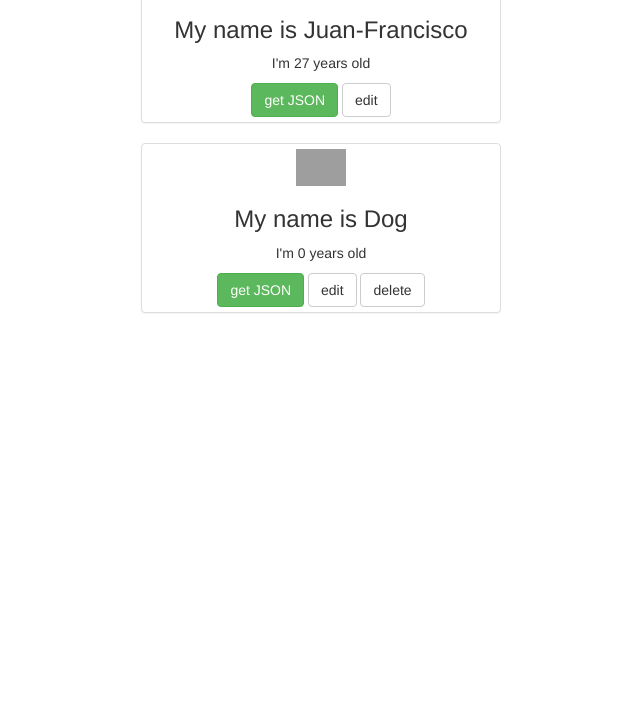
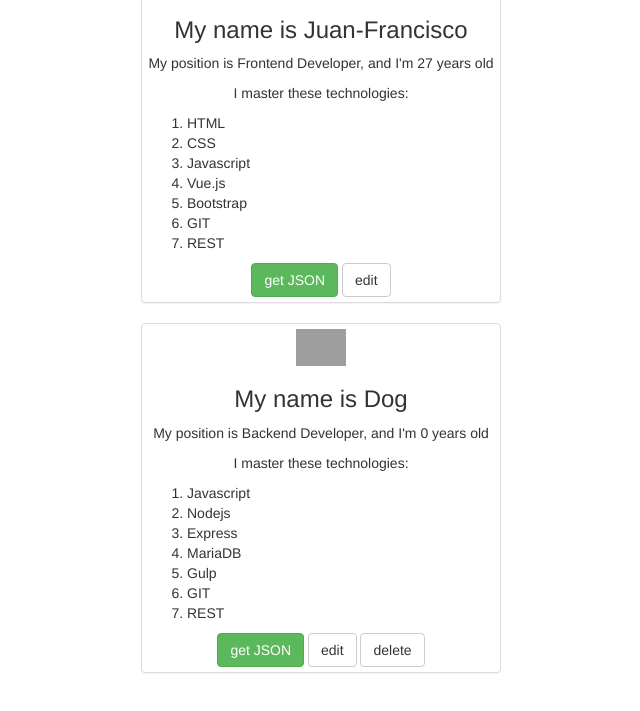
Before and after one commit to jFranciscov/learning-vue, a plain HTML site: page events/index.html in a window 1280 px wide. Shown: the part 57-768 px from the top of the page, without its empty margins (319-959 px from the left). Drawn offline with nearby package versions, Linux system fonts and the light colour scheme; grey boxes are pictures that could not be loaded.

Commit message:
listing technologies component added, delete user functionality

```diff
--- a/events/app.css
+++ b/events/app.css
@@ -9,6 +9,10 @@ ul{
 	margin-top: 10px;
 }
 
+ol{
+	text-align: left;
+}
+
 /* Bootstrap */
 
 .panel{
--- a/events/app.js
+++ b/events/app.js
@@ -1,36 +1,67 @@
+Vue.component('technology-item', {
+	props: ['technology'],
+	template: '<li>{{ technology.name }}</li>'
+});
+
 var app = new Vue({
 	el: '#app',
 	data: {
 		users: [
 		{
-			name: 'Juan-Francisco'
+			id: 0
+			,name: 'Juan-Francisco'
 			,age: 27
 			,photo: 'https://avatars3.githubusercontent.com/u/8474443?v=4&s=40'
+			,position: 'Frontend Developer'
 			,editable: true
 			,editing: false
 			,deletable: false
+			,technologies: [
+			{id: 0, name: 'HTML'}
+			,{id: 1, name: 'CSS'}
+			,{id: 2, name: 'Javascript'}
+			,{id: 3, name: 'Vue.js'}
+			,{id: 4, name: 'Bootstrap'}
+			,{id: 5, name: 'GIT'}
+			,{id: 6, name: 'REST'}
+			]
 
 		},
 		{
-			name: 'Dog'
+			id: 1
+			,name: 'Dog'
 			,age: 0
 			,photo: 'http://zoomiedogs.com/wp-content/uploads/dog-icon1.png'
+			,position: 'Backend Developer'
 			,editable: true
 			,editing: false
 			,deletable: true
+			,technologies: [
+			{id: 0, name: 'Javascript'}
+			,{id: 0, name: 'Nodejs'}
+			,{id: 0, name: 'Express'}
+			,{id: 0, name: 'MariaDB'}
+			,{id: 0, name: 'Gulp'}
+			,{id: 0, name: 'GIT'}
+			,{id: 0, name: 'REST'}
+			]
 		}
 		]
-
 	},
 	methods: {
 		edit: function(user){
 			user.editing = !user.editing;
 		},
-		remove: function(){
-			console.log('removing...');
+		remove: function(id){
+			this.users.splice(id, 1);
 		},
 		getJSON: function(user){
 			console.log(JSON.stringify(user));
 		}
+	},
+	computed: {
+		editButtonText: function(){
+			return this.editing ? 'done' : 'edit';
+		}
 	}
 });
--- a/events/index.html
+++ b/events/index.html
@@ -16,10 +16,16 @@
 						<li v-for="user in users" class="panel panel-default">
 							<img v-bind:src="user.photo">
 							<h3>My name is {{user.name}}</h3>
-							<p>I'm {{user.age}} years old</p>
+							<p>My position is {{user.position}}, and I'm {{user.age}} years old</p>
+							<p>I master these technologies:</p>
+							<p>
+								<ol>
+									<technology-item v-for="item in user.technologies" v-bind:technology="item"></technology-item>
+								</ol>
+							</p>
 							<button v-on:click="getJSON(user)" class="btn btn-success">get JSON</button>
-							<button v-on:click="edit(user)" v-if="user.editable" class="btn btn-default">edit</button>
-							<button v-on:click="remove" v-if="user.deletable" class="btn btn-default">delete</button>
+							<button v-on:click="edit(user)" v-if="user.editable" class="btn btn-default">{{editButtonText}}</button>
+							<button v-on:click="remove(user.id)" v-if="user.deletable" class="btn btn-default">delete</button>
 							<div v-if="user.editing">
 								<h4>Editing</h4>
 								<p>
@@ -27,6 +33,9 @@
 								</p>
 								<p>
 									<input type="text" class="form-control" v-model="user.age">
+								</p>
+								<p>
+									<input type="text" class="form-control" v-model="user.position">
 								</p>
 								<p>
 									<button v-on:click="edit(user)" class="btn btn-default">Done</button>
```
